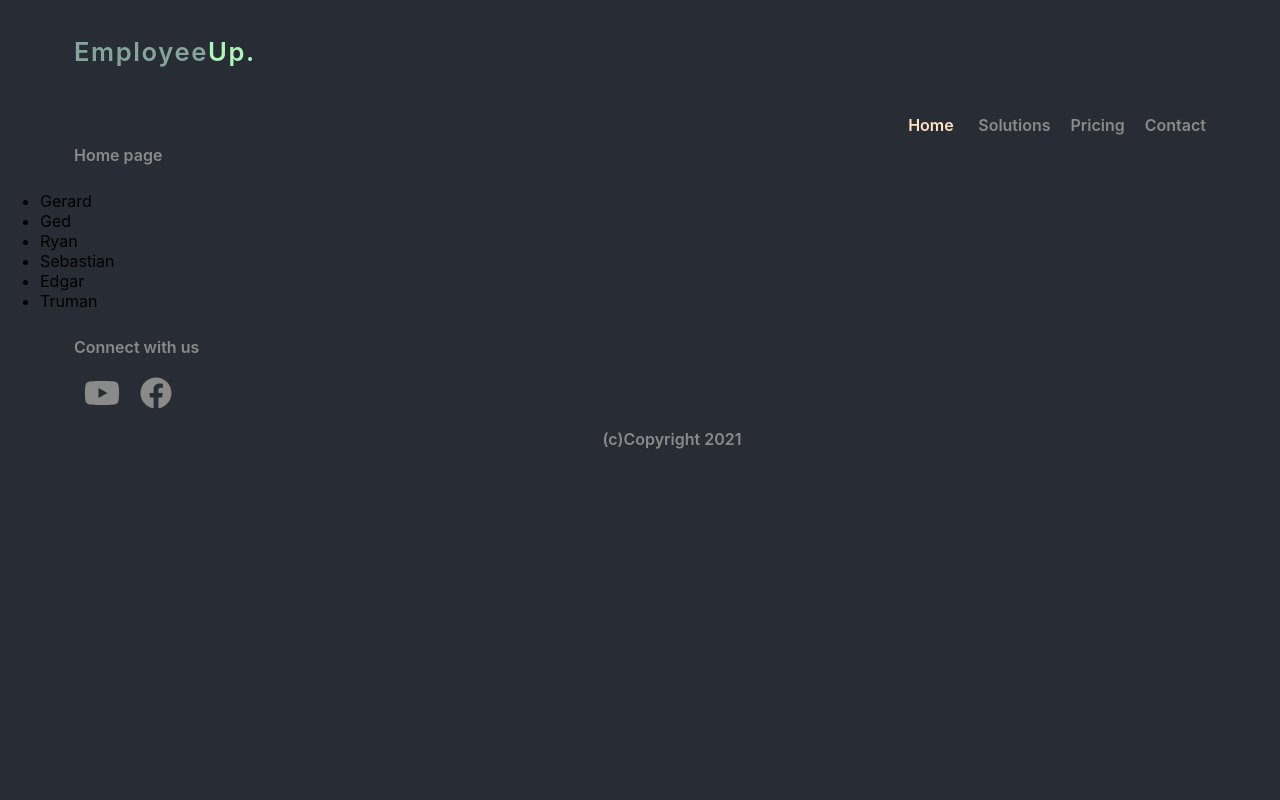
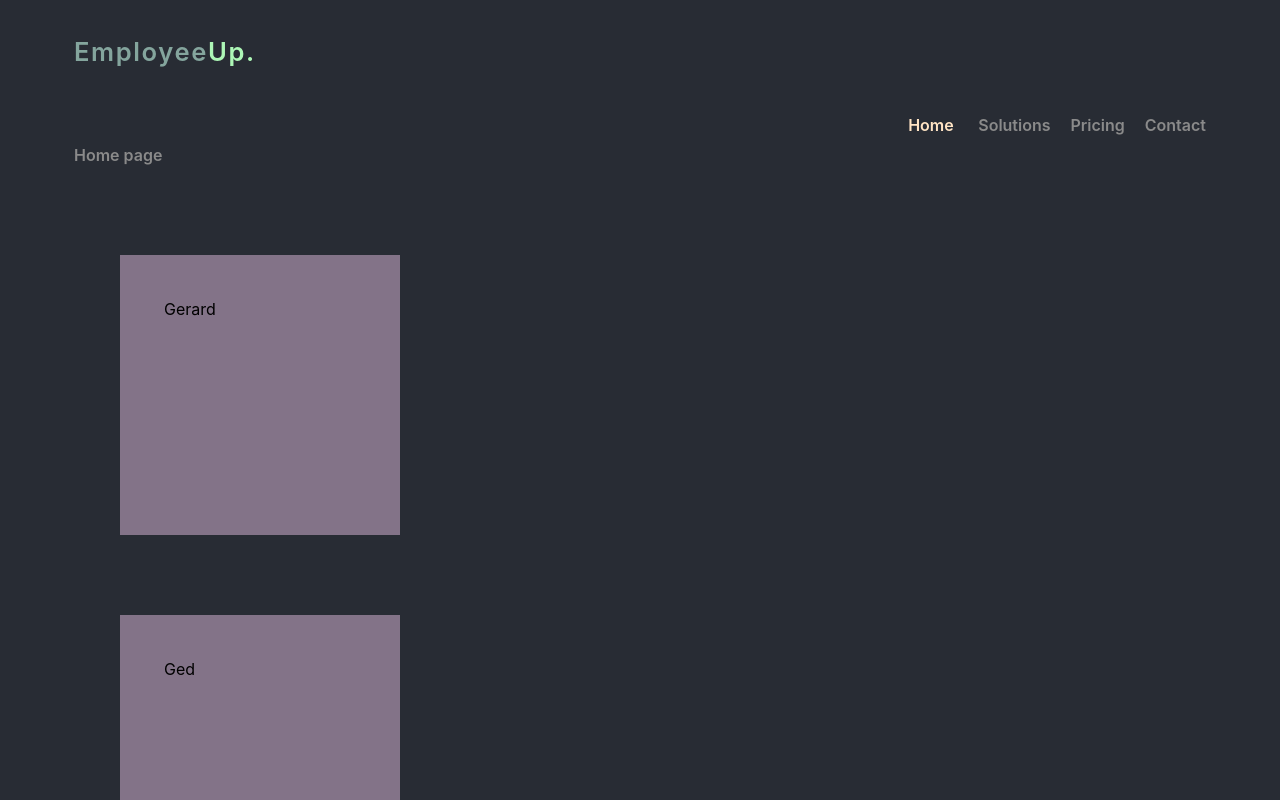
Before and after one commit to dianastanciu-dev/employee-management, a React (Create React App) app: page / in a window 1280 px wide. Shown: the top 800 px of the page. Built offline with nearby package versions, Linux system fonts and the light colour scheme.

Commit message:
cards added

```diff
--- /dev/null
+++ b/src/components/Home.css
@@ -0,0 +1,24 @@
+.employeeCard{
+      /*background-color: #837388;*/
+      margin: 10vh;
+      display: flex;
+      justify-content: flex-start;
+
+
+}
+
+.employeeCard li{
+      flex-direction: row!important;
+      width: 15vw;
+      height: 15vw;
+      padding: calc(5vw - 20px);
+
+}
+
+ul{
+      list-style: none;
+}
+
+li{
+      background-color: #837388;
+}
--- a/src/components/Home.js
+++ b/src/components/Home.js
@@ -1,3 +1,4 @@
+import './Home.css';
 
 export default function Home(){
     let data;
@@ -16,8 +17,9 @@ export default function Home(){
     <p>Home page</p>
 <ul>
     {employees.map((item, index)=>{
-       return <li key={index}> {item.FirstName}</li>
-
+       return <div className="employeeCard">
+              <li key={index}>{item.FirstName}</li>
+              </div>
     }) }
 </ul>
 
```
Also changed, not shown: src/assets/arrows/Untitled-1.svg (added).
